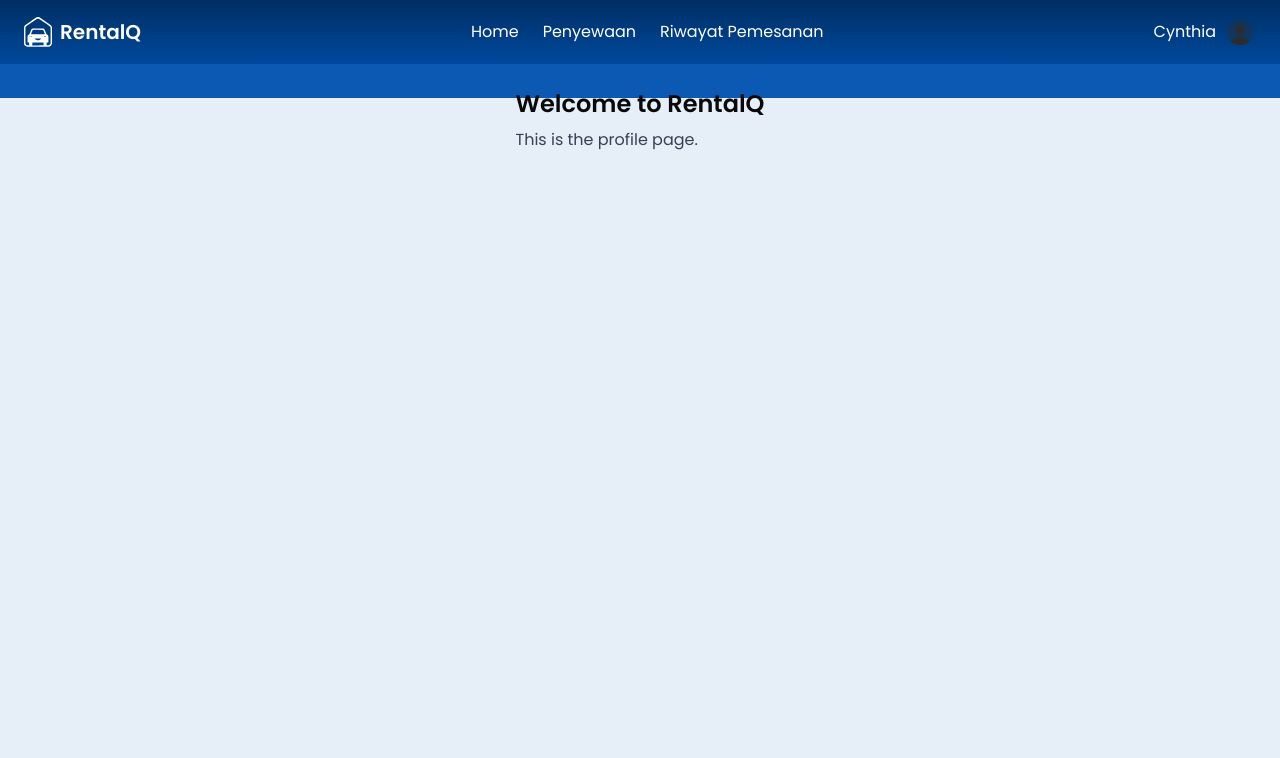
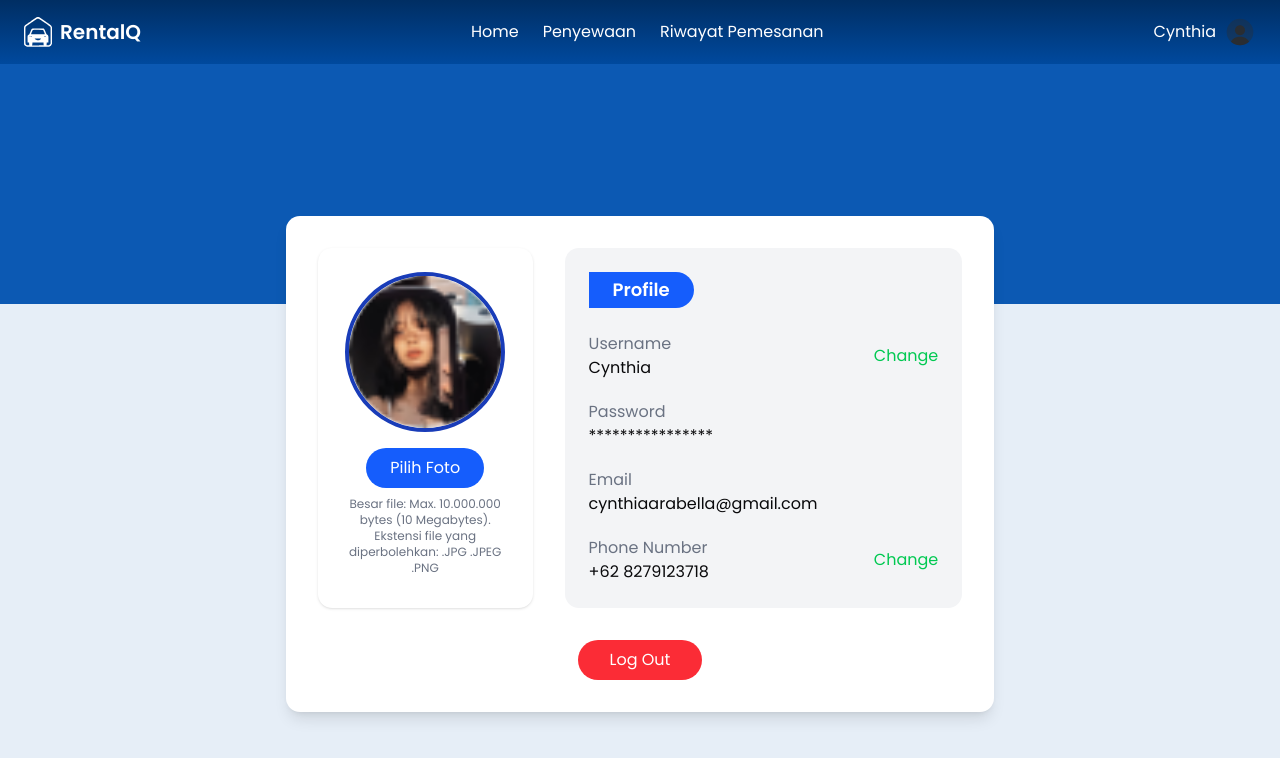
Before and after one commit to farrelputras/rentalq_pppl_6, a Next.js app: page /profile in a window 1280 px wide. Shown: the top 758 px of the page. Built offline with nearby package versions, Linux system fonts and the light colour scheme.

Commit message:
Add "Profile Page"

```diff
--- a/src/app/(main)/profile/page.tsx
+++ b/src/app/(main)/profile/page.tsx
@@ -1,8 +1,234 @@
+'use client'
+
+import { useState, ChangeEvent, FormEvent } from 'react'
+import Image from 'next/image'
+
 export default function ProfilePage() {
+  const [avatar, setAvatar] = useState<string>('/Cynthia_PP.png')
+  const [showNameModal, setShowNameModal] = useState(false)
+  const [showPhoneModal, setShowPhoneModal] = useState(false)
+  const [showLogOutModal, setShowLogOutModal] = useState(false)
+  const [newUsername, setNewUsername] = useState('Cynthia')
+  const [newPhone, setNewPhone] = useState('+62 8279123718')
+
+  function handleFileChange(e: ChangeEvent<HTMLInputElement>) {
+    const file = e.target.files?.[0]
+    if (!file) return
+    setAvatar(URL.createObjectURL(file))
+  }
+
+  function handleNameSubmit(e: FormEvent) {
+    e.preventDefault()
+    // TODO: implement rename logic
+    setShowNameModal(false)
+  }
+
+  function handlePhoneSubmit(e: FormEvent) {
+    e.preventDefault()
+    // TODO: implement phone update logic
+    setShowPhoneModal(false)
+  }
+
+  function handleLogOutConfirm() {
+    // TODO: implement logout logic
+    setShowLogOutModal(false)
+  }
+
   return (
-    <div className="p-6">
-      <h1 className="text-2xl font-semibold">Welcome to RentalQ</h1>
-      <p className="text-gray-700 mt-2">This is the profile page.</p>
+    <div className="min-h-screen flex items-center justify-center p-4">
+      <div className="max-w-5xl w-full bg-white rounded-xl shadow-lg p-8 space-y-8">
+        <div className="flex flex-col md:flex-row md:space-x-8">
+          {/* Avatar Upload Card */}
+          <div className="bg-white rounded-xl shadow p-6 w-full md:w-1/3 flex flex-col items-center">
+            <div className="w-40 h-40 mb-4 rounded-full border-4 border-blue-800 overflow-hidden">
+              <Image
+                src={avatar}
+                alt="avatar"
+                width={160}
+                height={160}
+                className="object-cover"
+              />
+            </div>
+            <input
+              type="file"
+              accept=".jpg,.jpeg,.png"
+              id="avatar-upload"
+              className="hidden"
+              onChange={handleFileChange}
+            />
+            <button
+              onClick={() => document.getElementById('avatar-upload')?.click()}
+              className="bg-blue-600 text-white px-6 py-2 rounded-full hover:bg-blue-700 transition"
+            >
+              Pilih Foto
+            </button>
+            <p className="mt-2 text-xs text-gray-500 text-center">
+              Besar file: Max. 10.000.000 bytes (10 Megabytes).<br />
+              Ekstensi file yang diperbolehkan: .JPG .JPEG .PNG
+            </p>
+          </div>
+
+          {/* Profile Details Card */}
+          <div className="bg-gray-100 rounded-xl p-6 flex-1 mt-6 md:mt-0 relative">
+            <div className="inline-block bg-blue-600 text-white px-6 py-1 rounded-r-full">
+              <h2 className="text-lg font-semibold">Profile</h2>
+            </div>
+            <div className="mt-6 space-y-5">
+              <div className="flex justify-between items-center">
+                <div>
+                  <p className="text-gray-500">Username</p>
+                  <p className="font-medium">Cynthia</p>
+                </div>
+                <button
+                  onClick={() => setShowNameModal(true)}
+                  className="text-green-500 hover:underline"
+                >
+                  Change
+                </button>
+              </div>
+
+              <div>
+                <p className="text-gray-500">Password</p>
+                <p className="font-medium">****************</p>
+              </div>
+
+              <div>
+                <p className="text-gray-500">Email</p>
+                <p className="font-medium">cynthiaarabella@gmail.com</p>
+              </div>
+
+              <div className="flex justify-between items-center">
+                <div>
+                  <p className="text-gray-500">Phone Number</p>
+                  <p className="font-medium">+62 8279123718</p>
+                </div>
+                <button
+                  onClick={() => setShowPhoneModal(true)}
+                  className="text-green-500 hover:underline"
+                >
+                  Change
+                </button>
+              </div>
+            </div>
+          </div>
+        </div>
+
+        {/* Log Out Button */}
+        <div className="text-center">
+          <button
+            onClick={() => setShowLogOutModal(true)}
+            className="bg-red-500 text-white px-8 py-2 rounded-full hover:bg-red-600 transition"
+          >
+            Log Out
+          </button>
+        </div>
+
+        {/* Modals Placeholders */}
+        {showNameModal && (
+          <div className="fixed inset-0 bg-black/30 flex items-center justify-center z-50">
+            <div className="bg-white rounded-xl shadow-lg w-full max-w-md p-6">
+              <h3 className="text-xl font-semibold mb-4">Edit Username</h3>
+              <hr />
+              <form onSubmit={handleNameSubmit} className="mt-4 space-y-4">
+                <div>
+                  <p className="text-gray-500">Current Username</p>
+                  <p className="font-medium">Cynthia</p>
+                  <p className="text-gray-500">New Username</p>
+                </div>
+                <div>
+                  <input
+                    type="text"
+                    value={newUsername}
+                    onChange={e => setNewUsername(e.target.value)}
+                    className="w-full rounded-xl border border-gray-300 px-4 py-2 focus:border-blue-500 focus:ring-1 focus:ring-blue-500"
+                  />
+                </div>
+                <div className="flex justify-end space-x-4 mt-4">
+                  <button
+                    type="button"
+                    onClick={() => setShowNameModal(false)}
+                    className="px-6 py-2 bg-red-500 text-white rounded-full hover:bg-red-600 transition"
+                  >
+                    Cancel
+                  </button>
+                  <button
+                    type="submit"
+                    className="px-6 py-2 bg-blue-600 text-white rounded-full hover:bg-blue-700 transition"
+                  >
+                    Confirm
+                  </button>
+                </div>
+              </form>
+            </div>
+          </div>
+        )}
+
+        {showPhoneModal && (
+          <div className="fixed inset-0 bg-black/30 flex items-center justify-center z-50">
+            <div className="bg-white rounded-xl shadow-lg w-full max-w-md p-6">
+              <h3 className="text-xl font-semibold mb-4">Edit Phone Number</h3>
+              <hr />
+              <form onSubmit={handlePhoneSubmit} className="mt-4 space-y-4">
+                <div>
+                  <p className="text-gray-500">Current Phone Number</p>
+                  <p className="font-medium">+62 8279123718</p>
+                  <p className="text-gray-500">New Phone Number</p>
+                </div>
+                <div>
+                  <input
+                    type="text"
+                    value={newPhone}
+                    onChange={e => setNewPhone(e.target.value)}
+                    className="w-full rounded-xl border border-gray-300 px-4 py-2 focus:border-blue-500 focus:ring-1 focus:ring-blue-500"
+                  />
+                </div>
+                <div className="flex justify-end space-x-4 mt-4">
+                  <button
+                    type="button"
+                    onClick={() => setShowPhoneModal(false)}
+                    className="px-6 py-2 bg-red-500 text-white rounded-full hover:bg-red-600 transition"
+                  >
+                    Cancel
+                  </button>
+                  <button
+                    type="submit"
+                    className="px-6 py-2 bg-blue-600 text-white rounded-full hover:bg-blue-700 transition"
+                  >
+                    Confirm
+                  </button>
+                </div>
+              </form>
+            </div>
+          </div>
+        )}
+
+        {/* Log Out Confirmation Modal */}
+        {showLogOutModal && (
+          <div className="fixed inset-0 bg-black/30 flex items-center justify-center z-50">
+            <div className="bg-white rounded-xl shadow-lg w-full max-w-sm p-6">
+              <h3 className="text-xl font-semibold mb-4">Confirm Log Out</h3>
+              <hr />
+              <p className="mt-4 text-gray-700">Are you sure you want to log out?</p>
+              <div className="flex justify-end space-x-4 mt-6">
+                <button
+                  type="button"
+                  onClick={() => setShowLogOutModal(false)}
+                  className="px-6 py-2 bg-red-500 text-white rounded-full hover:bg-red-600 transition"
+                >
+                  Cancel
+                </button>
+                <button
+                  type="button"
+                  onClick={handleLogOutConfirm}
+                  className="px-6 py-2 bg-blue-600 text-white rounded-full hover:bg-blue-700 transition"
+                >
+                  Yes
+                </button>
+              </div>
+            </div>
+          </div>
+        )}
+      </div>
     </div>
-  );
+  )
 }
--- a/src/app/(main)/riwayat/page.tsx
+++ b/src/app/(main)/riwayat/page.tsx
@@ -40,11 +40,9 @@ export default function RiwayatPage() {
   );
 
   return (
-<<<<<<< HEAD
     <div className="p-6">
       <h1 className="text-2xl font-semibold">Welcome to RentalQ</h1>
       <p className="text-gray-700 mt-2">This is the history page.</p>
-=======
     <div className="p-4 md:p-6 font-[Poppins] min-h-screen bg-gray-100">
       {/* Header */}
       <div className="bg-white shadow-md p-4 rounded-xl mb-4 flex items-center justify-between">
@@ -222,7 +220,6 @@ export default function RiwayatPage() {
           </div>
         </div>
       )}
->>>>>>> 9ec4b98 (WIP: Perubahan pada homepage dan riwayat pemesanan)
     </div>
   );
 }
```
